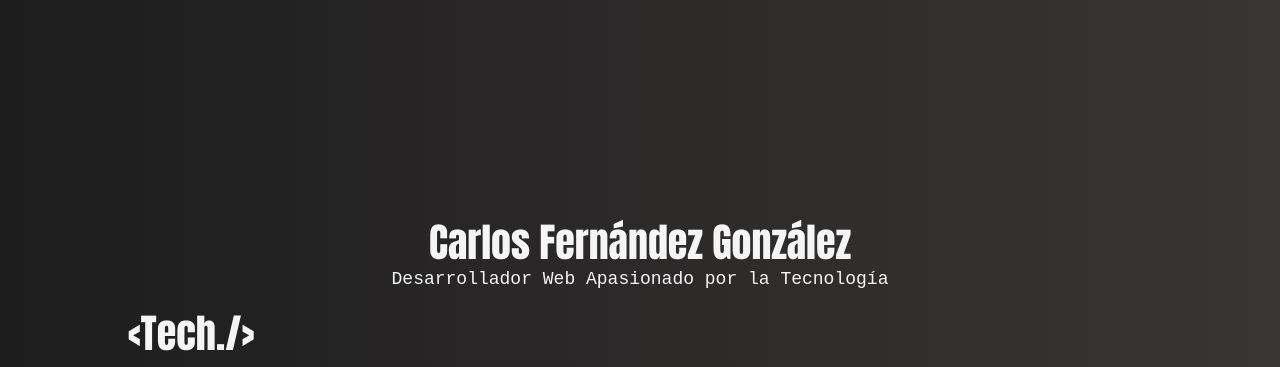
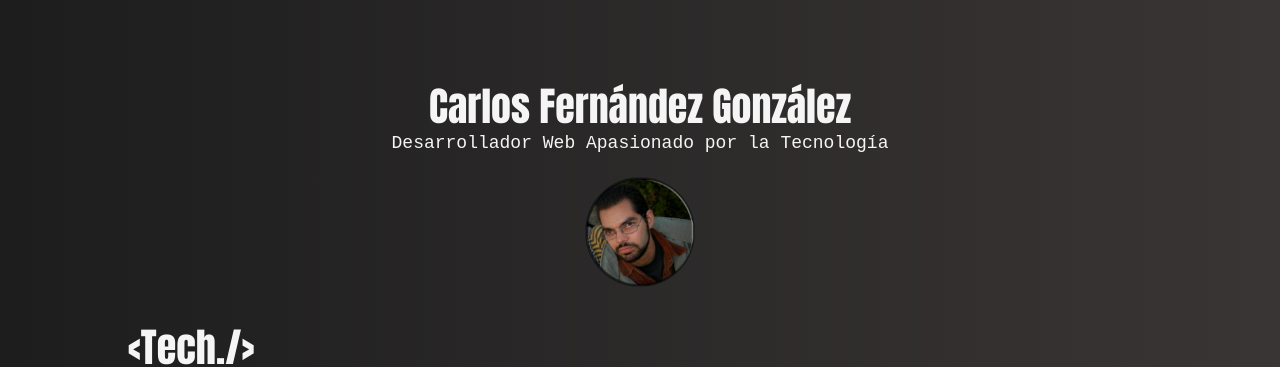
Before and after one commit to whejhe/Portafolios, a React app: page / in a window 1280 px wide. Shown: the part 78-445 px from the top of the page. Built offline with nearby package versions, Linux system fonts and the light colour scheme.

Commit message:
actualizar

```diff
--- a/src/pages/Home.js
+++ b/src/pages/Home.js
@@ -5,6 +5,7 @@ import ListStaticProject from '../components/common/ListStaticProject.jsx';
 import ListOfProjects from '../components/common/ListOfProjects.jsx';
 import { techIcons, techUrls } from '../utils/importTechIcons.js';
 import { useTranslation } from "react-i18next";
+import perfilImage from '../assets/others/Perfil.png';
 import 'swiper/css';
 function App() {
     const { t } = useTranslation();
@@ -18,6 +19,9 @@ function App() {
                     <div className="text-container">
                         <h1 className="title">Carlos Fernández González</h1>
                         <p className="parrafo">{t("titulo-inicio")}</p>
+                    </div>
+                    <div className="profile-image-container">
+                        <img className="profile-image" src={perfilImage} profile alt="profile"></img>
                     </div>
                     <div className="tech-container">
                         <h2>&lt;Tech./&gt;</h2>
--- a/src/styles/globals.css
+++ b/src/styles/globals.css
@@ -32,3 +32,14 @@ p{
 button{
     background-color: orangered;
 }
+.profile-image-container{
+    width: 80%;
+    margin: auto;
+    display: flex;
+    justify-content: center;
+    align-items: center;
+}
+.profile-image{
+    width: 150px;
+    height: 150px;
+}
--- a/src/styles/home.css
+++ b/src/styles/home.css
@@ -1,6 +1,7 @@
 /*src/styles/home.css*/
 .home-container{
     padding-bottom: 5em;
+    margin-top: -5em;
 }
 
 header{
```
Also changed, not shown: src/assets/others/Perfil.jpg (deleted), src/assets/others/Perfil.png (added).
